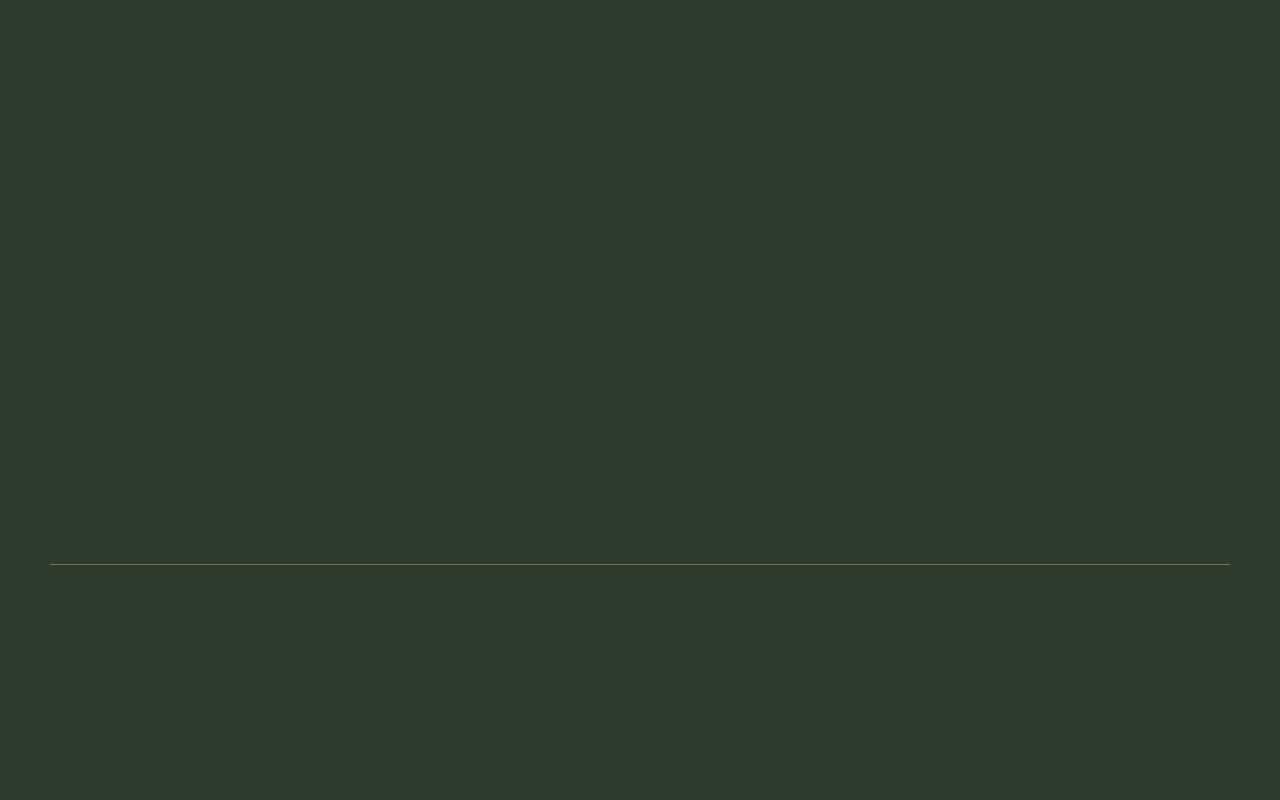
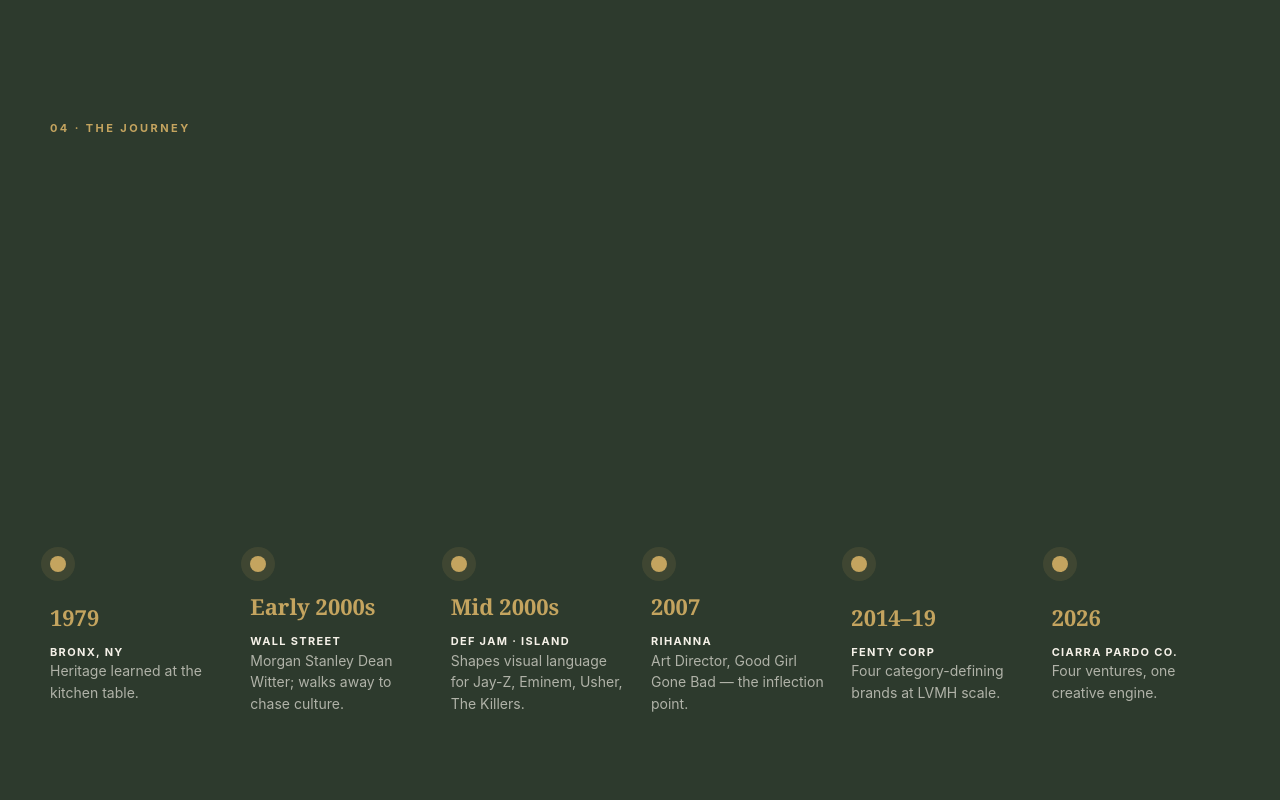
Before and after one commit to ssripada09-svg/miojo-pitch-site, a Next.js app: page / in a window 1280 px wide. Shown: the part 2080-2880 px from the top of the page. Built offline with nearby package versions, Linux system fonts and the light colour scheme.

Commit message:
Animate journey timeline progression

```diff
--- a/src/app/globals.css
+++ b/src/app/globals.css
@@ -443,3 +443,16 @@
 @keyframes founder-line-in { from { opacity:0; clip-path:inset(0 100% 0 0); transform:translateY(8px); } to { opacity:1; clip-path:inset(0 0 0 0); transform:translateY(0); } }
 @media (max-width:1180px) { .founder-typed-title h2 { font-size:clamp(46px,7vw,78px); } }
 @media (max-width:980px) { .founder-typed-title h2 { font-size:clamp(42px,11vw,72px); } }
+
+/* Hotfix 11: Journey title typing + timeline progression animation */
+.journey-section { overflow:hidden; }
+.journey-title h2 { max-width:860px; }
+.journey-title .type-stack-line { color:var(--cream); }
+.animated-timeline::before { transform:scaleX(0); transform-origin:left center; animation:timeline-draw 1300ms cubic-bezier(.2,.85,.35,1) 1.95s forwards; }
+.animated-timeline .timeline-item { opacity:0; transform:translateY(18px); animation:timeline-item-in 620ms cubic-bezier(.2,.85,.35,1) calc(2.15s + var(--i) * 150ms) forwards; }
+.animated-timeline .dot { transform:scale(.25); opacity:0; animation:timeline-dot-in 520ms cubic-bezier(.2,.85,.35,1) calc(2s + var(--i) * 150ms) forwards; }
+.animated-timeline .timeline-item:hover .dot { box-shadow:0 0 0 12px rgba(196,164,95,.18), 0 0 24px rgba(196,164,95,.42); }
+@keyframes timeline-draw { to { transform:scaleX(1); } }
+@keyframes timeline-item-in { to { opacity:1; transform:translateY(0); } }
+@keyframes timeline-dot-in { to { opacity:1; transform:scale(1); } }
+@media (max-width:980px) { .animated-timeline::before { display:none; } .animated-timeline .timeline-item, .animated-timeline .dot { animation-delay:calc(var(--i) * 90ms) !important; } }
--- a/src/app/page.tsx
+++ b/src/app/page.tsx
@@ -239,7 +239,7 @@
 
 function Hero() { return <section id="top" className="split-hero"><div className="hero-copy reveal-on-view"><Kicker left="CIARRA PARDO CO · 2026" right="CONFIDENTIAL" /><p className="deck-italic hero-italic">Heritage is medicine.</p><h1><span className="mask-reveal">CIARRA</span><br /><span className="mask-reveal delay">PARDO</span></h1><p className="source-code"><TypeLine text="the ecosystem’s source code" /></p><p className="hero-sub">MI OJO · PEPPERS & BELI · BEAUTYDAYS · THE RESIDENCES</p><div className="hero-actions"><a href="#portfolio" className="gold-btn">Explore the ecosystem <ArrowRight size={16} /></a><a href="#financials" className="line-btn">View investor model</a></div></div><div className="hero-image"><Image src="/assets/canonical/page01_img02.png" alt="Ciarra Pardo black and white founder portrait" fill priority sizes="(max-width: 900px) 100vw, 44vw" className="object-cover grayscale" /></div></section>; }
 function TrackRecord() { return <section id="founder" className="cream-section founder-proof-section"><div className="shell two-col founder-grid"><div className="portrait-panel portrait-reveal"><Image src="/assets/canonical/page02_img01.png" alt="Ciarra Pardo portrait" fill sizes="(max-width: 900px) 100vw, 38vw" className="object-cover grayscale" /></div><div><div className="section-title founder-typed-title"><Kicker left="02 · The Founder" /><h2><TypeStack lines={["TWENTY YEARS", "BUILDING", "THE BRANDS", "THE CULTURE", "QUOTES BACK."]} /></h2><p className="deck-italic typed-caption">institutional rigor, cultural fluency.</p><p className="lede">Born in the Bronx to Puerto Rican parents, Ciarra has spent twenty years at the intersection of culture, commerce, and creative authority — from Def Jam and Rihanna to Fenty Corp and the next portfolio.</p></div><div className="stat-grid">{stats.map(([num, label], i) => <button className="stat-card reveal-on-view" style={{ animationDelay: `${i * 90}ms` }} key={label}><strong><SmartNumber value={num} /></strong><span>{label}</span><small>click for source context</small></button>)}</div><blockquote>“In 2021 I was diagnosed with Stage 3C triple-negative breast cancer. I beat it. Everything after is built in that clarity.”</blockquote></div></div></section>; }
-function Journey() { return <section className="forest-section"><div className="shell"><SectionTitle eyebrow="04 · The Journey" title="FROM BRONX KITCHEN TABLES TO THE FENTY BLUEPRINT." italic="Every chapter trained the next." /><div className="timeline">{journey.map(([year, place, copy], i) => <button className="timeline-item reveal-on-view" key={year} style={{ animationDelay: `${i * 80}ms` }}><span className="dot" /><strong>{year}</strong><b>{place}</b><p>{copy}</p></button>)}</div></div></section>; }
+function Journey() { return <section className="forest-section journey-section"><div className="shell"><div className="section-title journey-title"><Kicker left="04 · The Journey" /><h2><TypeStack lines={["FROM BRONX", "KITCHEN TABLES", "TO THE FENTY", "BLUEPRINT."]} /></h2><p className="deck-italic typed-caption">Every chapter trained the next.</p></div><div className="timeline animated-timeline">{journey.map(([year, place, copy], i) => <button className="timeline-item" key={year} style={{ ["--i" as string]: i }}><span className="dot" /><strong>{year}</strong><b>{place}</b><p>{copy}</p></button>)}</div></div></section>; }
 
 function Portfolio() {
   const [active, setActive] = useState(0); const [open, setOpen] = useState(false); const v = ventures[active];
```
